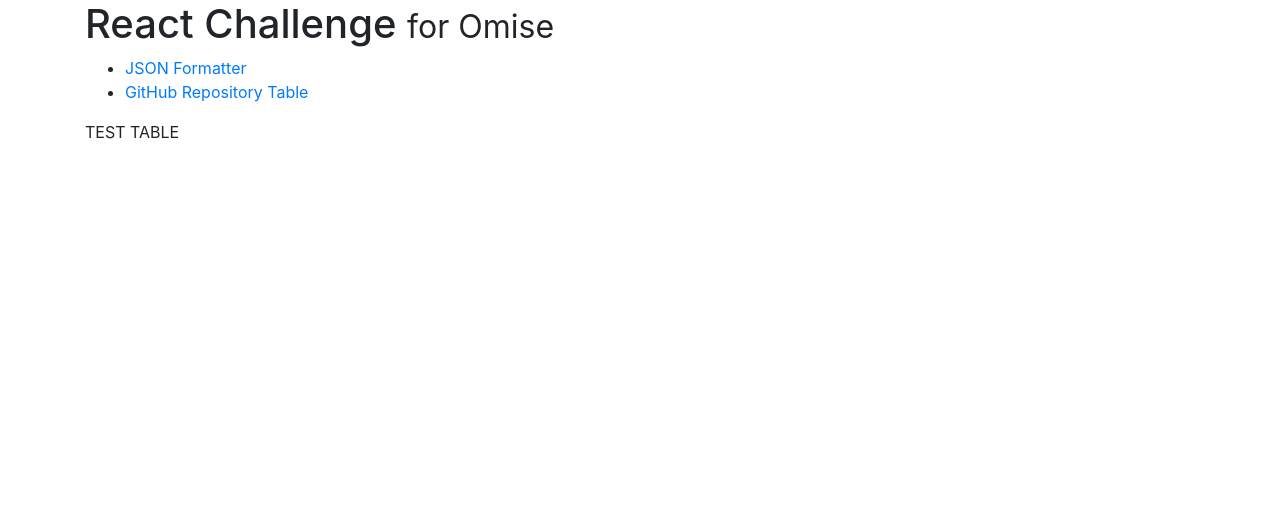
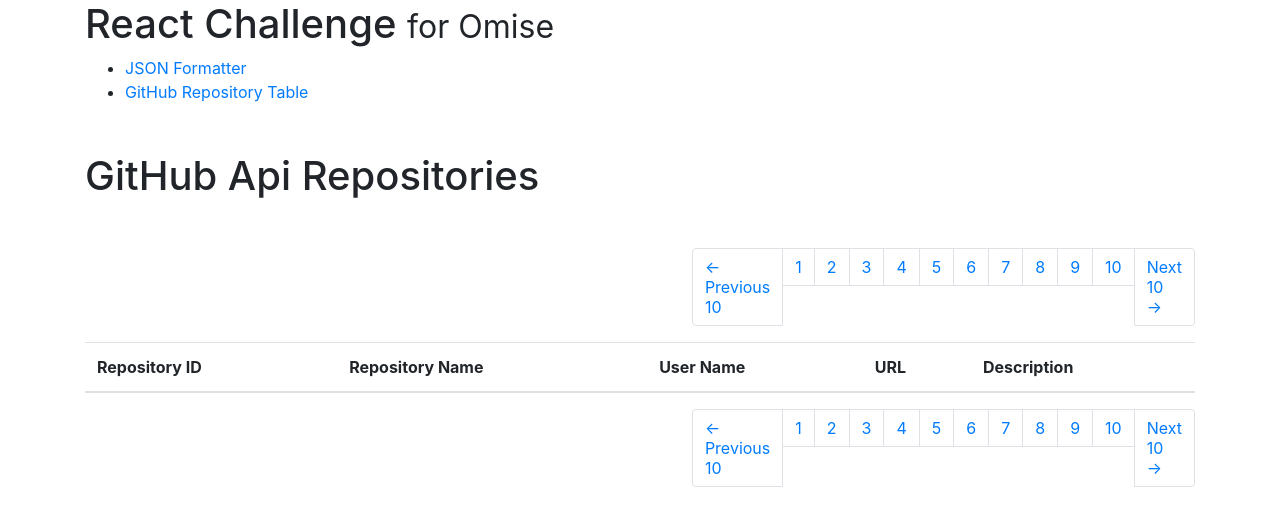
Before and after one commit to jyi468/omise_test, a React (Create React App) app: page /table in a window 1280 px wide. Shown: the top 526 px of the page. Built offline with nearby package versions, Linux system fonts and the light colour scheme.

Commit message:
Add basic components

```diff
--- /dev/null
+++ b/src/routes/table/components/Pagination.js
@@ -0,0 +1,34 @@
+import React from 'react';
+
+const Pagination = ({pageSetId, handlePrevClick, handleNextClick}) => {
+    const { ...prevPageItem } = {};
+    const { ...nextPageItem } = {};
+    const { ...prevTabIndex } = {};
+    const { ...nextTabIndex } = {};
+
+    // pageSetId is the set number of 100 results returned
+    pageSetId = 0;
+
+    const pageNumbers = [];
+    for (let i = 1; i < 11; i++) {
+        pageNumbers.push(
+            <li className="page-item"><a className="page-link" href="#">{pageSetId + i}</a></li>
+        );
+    }
+
+    return (
+        <nav aria-label="Page navigation example">
+            <ul className="pagination justify-content-end">
+                <li className="page-item">
+                    <a className="page-link" href="#" onClick={handlePrevClick}>← Previous 10</a>
+                </li>
+                {pageNumbers}
+                <li className="page-item">
+                    <a className="page-link" href="#" onClick={handleNextClick}>Next 10 →</a>
+                </li>
+            </ul>
+        </nav>
+    )
+};
+
+export default Pagination;
--- /dev/null
+++ b/src/routes/table/components/Row.js
@@ -0,0 +1,13 @@
+import React from 'react';
+
+const Row = ({data}) => (
+    <tr key={data.id}>
+        <th scope="row">{data.id}</th>
+        <td>{data.name}</td>
+        <td>{data.owner.login}</td>
+        <td>{data.html_url}</td>
+        <td>{data.description}</td>
+    </tr>
+);
+
+export default Row;
--- a/src/routes/table/components/Table.js
+++ b/src/routes/table/components/Table.js
@@ -1,9 +1,59 @@
 import React, { Component } from 'react';
+import Row from './Row';
+import Pagination from './Pagination';
 
 class Table extends Component {
+    constructor(props) {
+        super(props);
+        this.state = {
+            pageSetId: 0,
+            repos: []
+        }
+    }
+
     render() {
-        return (<div>TEST TABLE</div>);
+        return (
+            <div>
+                <div className="page-header mt-5 mb-5">
+                    <h1>GitHub Api Repositories</h1>
+                </div>
+                <div className="row">
+                    <div className="col-md-4 offset-md-8">
+                        <Pagination pageNumber={this.state.pageSetId}/>
+                    </div>
+                </div>
+
+                <div className="row">
+                    <div className="col-lg-12">
+                        <table className="table">
+                            <thead>
+                            <tr>
+                                <th scope="col">Repository ID</th>
+                                <th scope="col">Repository Name</th>
+                                <th scope="col">User Name</th>
+                                <th scope="col">URL</th>
+                                <th scope="col">Description</th>
+                            </tr>
+                            </thead>
+                            <tbody>
+                            {
+                                this.state.repos.map((repo) => (
+                                    <Row data={repo}/>
+                                ))
+                            }
+
+                            </tbody>
+                        </table>
+                    </div>
+                </div>
+
+                <div className="row">
+                    <div className="col-md-4 offset-md-8">
+                        <Pagination pageNumber={this.state.pageSetId}/>
+                    </div>
+                </div>
+            </div>
+        );
     }
 }
-
 export default Table;
```
